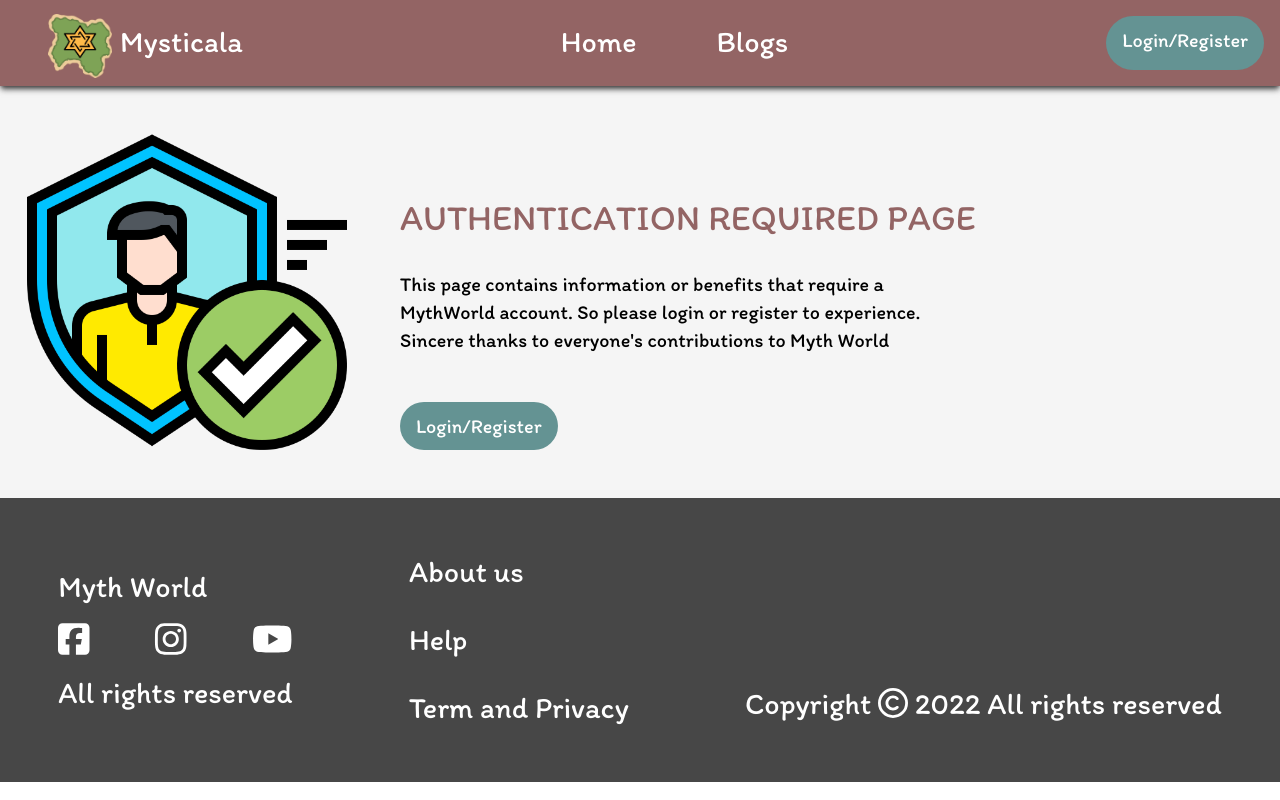
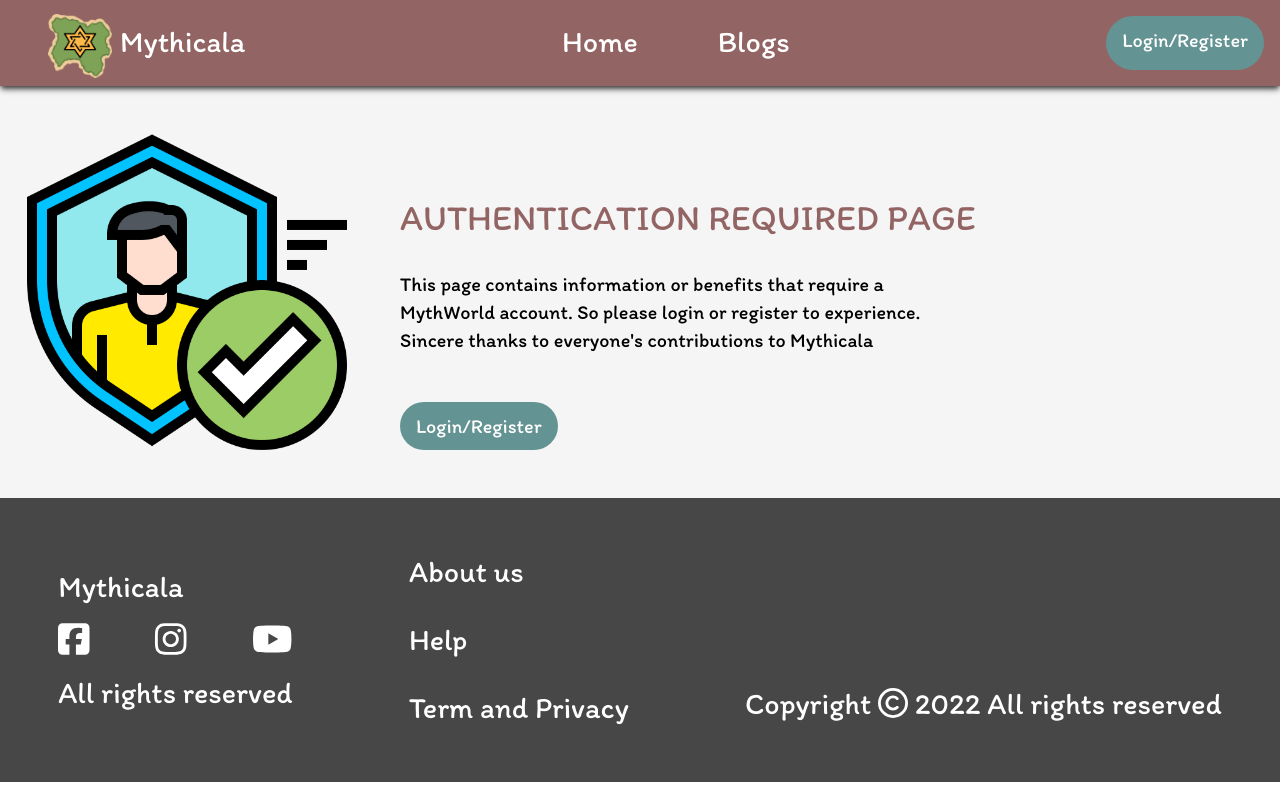
Before and after one commit to NBNgoc-2k1/MythWorld, a React (Vite) app: page /bookmark in a window 1280 px wide. Built offline with nearby package versions, Linux system fonts and the light colour scheme; what quill-image-edit-module would draw is missing.

Commit message:
change web name

```diff
--- a/index.html
+++ b/index.html
@@ -21,7 +21,7 @@
       work correctly both with client-side routing and a non-root public URL.
       Learn how to configure a non-root public URL by running `npm run build`.
     -->
-  <title>Mysticala</title>
+  <title>Mythicala</title>
 </head>
 
 <body>
--- a/src/global_component/Footer.jsx
+++ b/src/global_component/Footer.jsx
@@ -14,7 +14,7 @@ const Footer = () => {
             <div className='max-[414px]:flex hidden w-full items-end justify-between my-4 '>
                 <div className="flex flex-col">
                     <p className="text-footer"
-                    >Myth World</p>
+                    >Mythicala</p>
                     <div className="flex justify-start md:justify-between">
                         <IconButton icon={faFacebookSquare}
                             className='ml-3 md:m-0'
@@ -64,7 +64,7 @@ const Footer = () => {
             </div>
             <div className="max-[414px]:hidden flex flex-col">
                 <p className="text-footer"
-                >Myth World</p>
+                >Mythicala</p>
                 <div className="flex justify-start md:justify-between">
                     <IconButton icon={faFacebookSquare}
                         className='ml-3 md:m-0'
--- a/src/global_component/Header.jsx
+++ b/src/global_component/Header.jsx
@@ -1,5 +1,5 @@
 import logo from '../assets/images/global_images/logo.png'
-import React, { useState } from 'react'
+import React, { useState,useEffect } from 'react'
 import { NavLink, useLocation } from 'react-router-dom';
 import AppButton from './AppButton';
 import { useAuth } from '../hooks'
@@ -62,6 +62,10 @@ const Header = (props) => {
     setShowProfileMenu(!showProfileMenu)
   }
 
+  useEffect(() => {
+    console.log(location.pathname);
+},[location])
+
   return (
     <header className="bg-brown sticky shadow-md shadow-dark-grey top-0 flex justify-around px-0 z-20
       md:justify-between
@@ -77,7 +81,7 @@ const Header = (props) => {
           className="w-16 h-16 mt-1.5 mx-2"
         />
         <p className={`${!props.user && 'max-[414px]:hidden'} nav-item px-0 pt-3.5 md:pt-4 select-none hover:no-underline`}>
-          Mysticala
+          Mythicala
         </p>
       </div>
       <div className="hidden md:flex">
--- a/src/global_component/Loading.jsx
+++ b/src/global_component/Loading.jsx
@@ -10,7 +10,7 @@ const Loading = () => {
                 className="rotate h-auto"
             />
             <p className="text-brown m-auto text-3xl sm:text-5xl"
-            >Entering Myth World ...</p>
+            >Entering Mythicala ...</p>
         </div>
     )
 }
--- a/src/pages/home/components/Intro.jsx
+++ b/src/pages/home/components/Intro.jsx
@@ -35,7 +35,7 @@ const Intro = (props) => {
                     xl:w-2/3
                     md:w-5/6
                 ">
-                    Mysticala - the convergence of mysteries from all over the world. Sign up today to share your story with the world.                </p>
+                    Mythicala - the convergence of mysteries from all over the world. Sign up today to share your story with the world.                </p>
                 {!props.user && <AppButton content="Login/Register" onClick={toggleOpenAuthDialog} />}
             </div>
             <img className={`md:w-7/12`}
--- a/src/pages/requiredAuth/screens/RequiredAuth.jsx
+++ b/src/pages/requiredAuth/screens/RequiredAuth.jsx
@@ -1,5 +1,3 @@
-import { faUserLock } from '@fortawesome/free-solid-svg-icons'
-import { FontAwesomeIcon } from '@fortawesome/react-fontawesome'
 import React from 'react'
 import AppButton from '../../../global_component/AppButton'
 import { useAuth } from '../../../hooks'
@@ -23,7 +21,7 @@ const RequiredAuth = () => {
                 <p className="text-brown max-lg:mx-auto text-xl sm:text-3xl xl:text-4xl">AUTHENTICATION REQUIRED PAGE</p>
                 <p className="max-sm:hidden max-lg:mx-auto w-8/12 my-8 text-lg max-lg:text-center min-[414px]:text-xl lg:max-w-4xl leading-relaxed">
                     This page contains information or benefits that require a MythWorld account.
-                    So please login or register to experience. <br/> Sincere thanks to everyone's contributions to Myth World
+                    So please login or register to experience. <br/> Sincere thanks to everyone's contributions to Mythicala
                 </p>
                 <AppButton content="Login/Register" className='max-lg:mx-auto' onClick={() => {
                     setAuthPopup((previousState) => {
```
